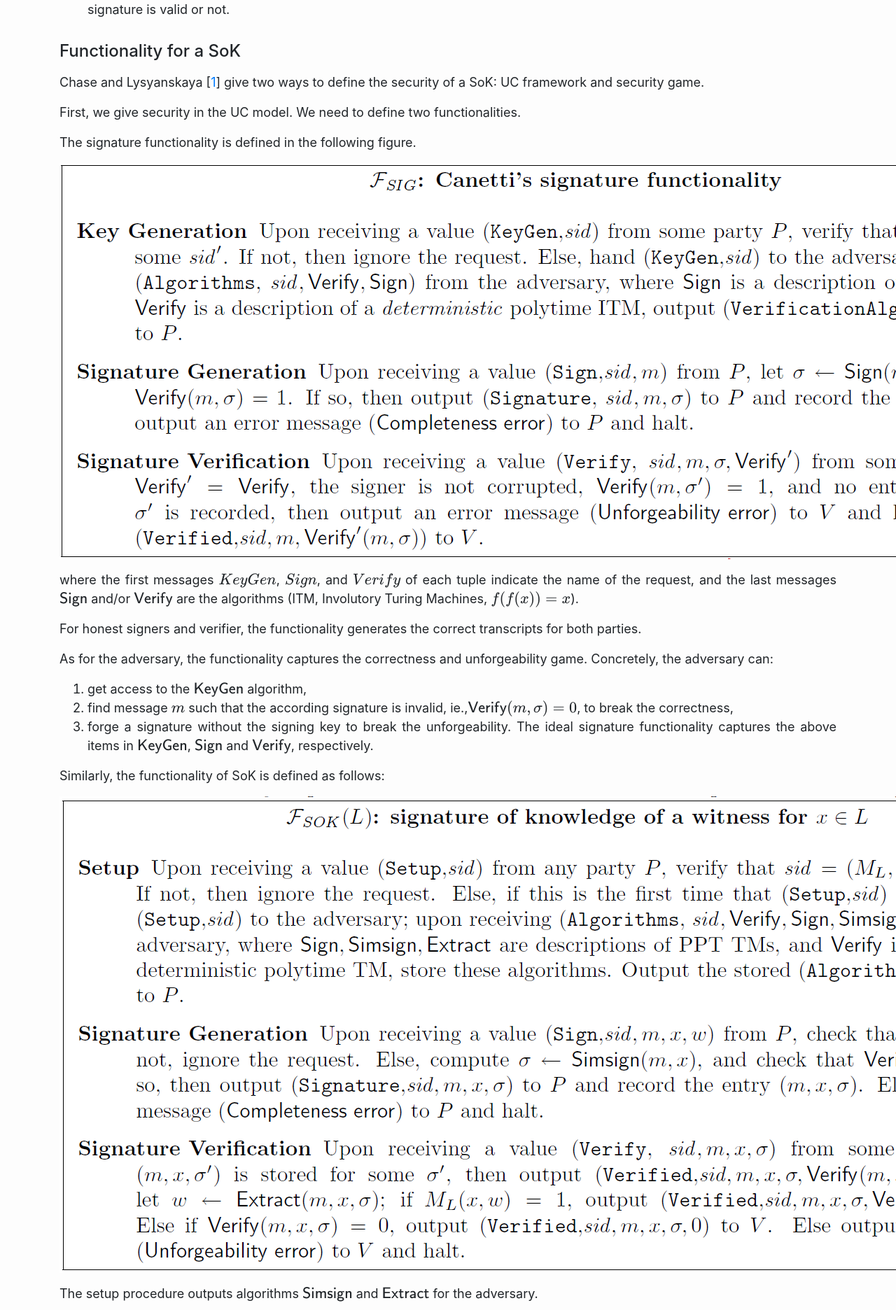
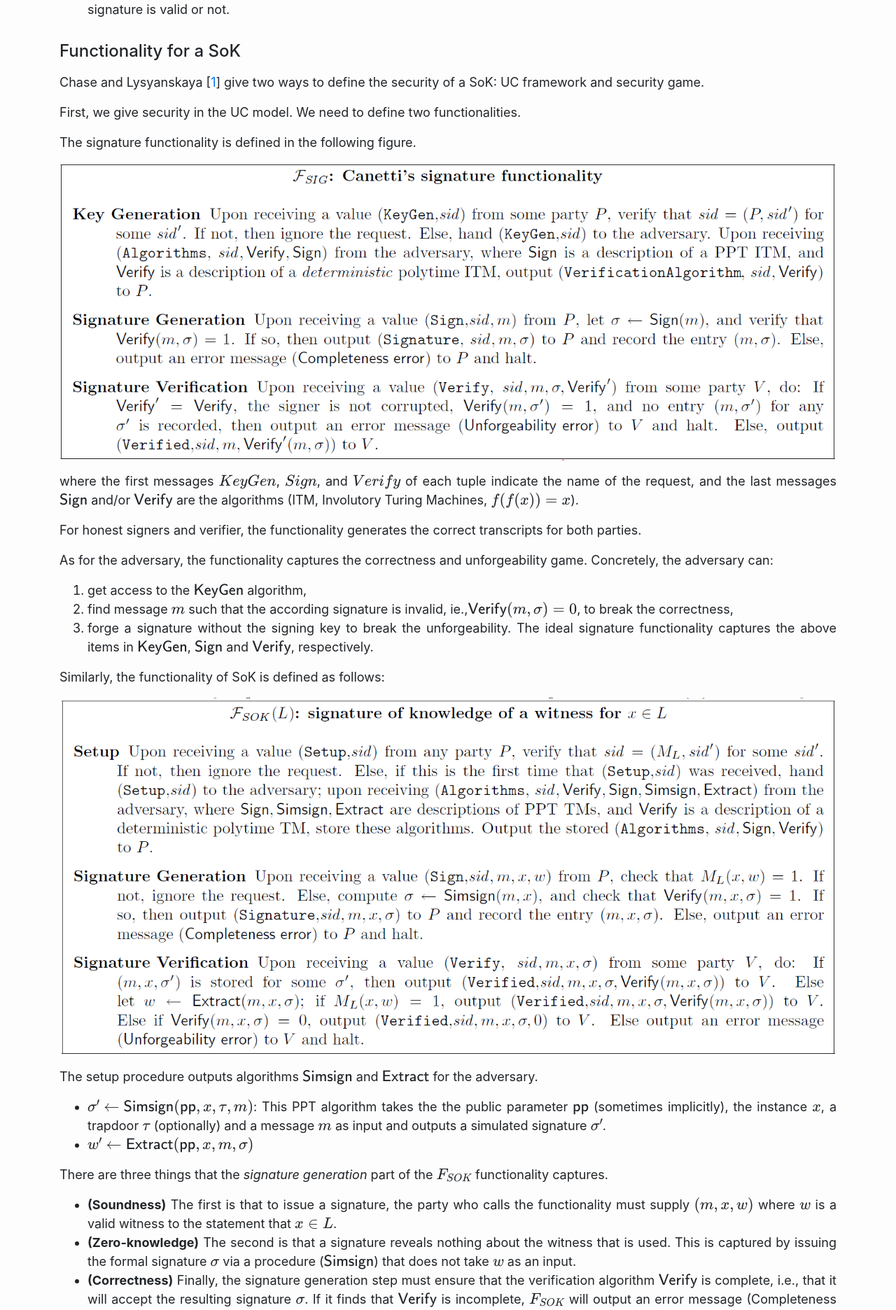
Before and after one commit to YanYingfei/yanyingfei.github.io, a Jekyll site: the page built from _posts/2023-11-07-Signature-of-Knowledge.md, in a window 1280 px wide. Shown: the part 634-2506 px from the top of the page at 70% size. Built offline with Jekyll 4.4.1, drawn with Linux system fonts in a browser that asks for light colours; formulas are drawn with MathJax 3.

Commit message:
Update _layout.scss

```diff
--- a/_sass/minima-reboot/_layout.scss
+++ b/_sass/minima-reboot/_layout.scss
@@ -59,6 +59,8 @@ body {
   border-top: 1px solid $layout-color-border;
 }
 
+img{height: auto; width: auto\9; width:100%;}
+
 .highlight pre {
   border: 1px solid $layout-color-border;
   border-radius: .25rem;
```
